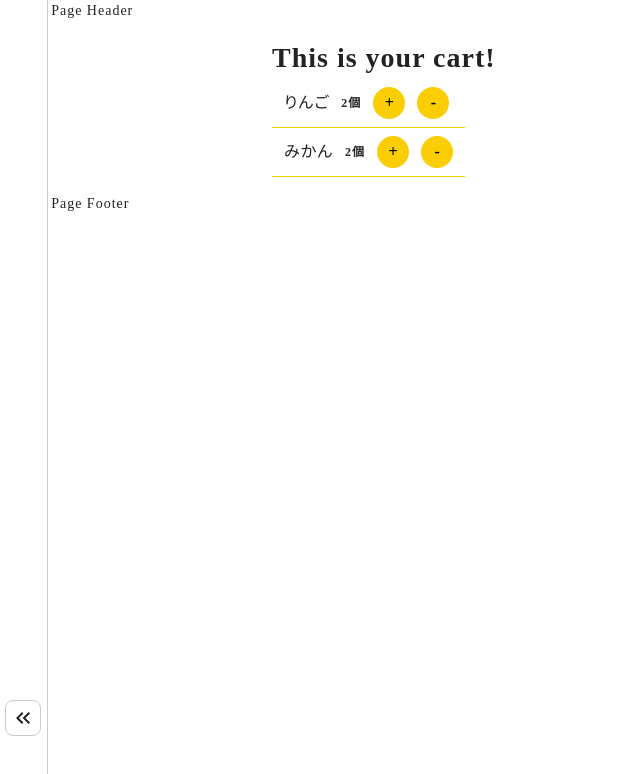
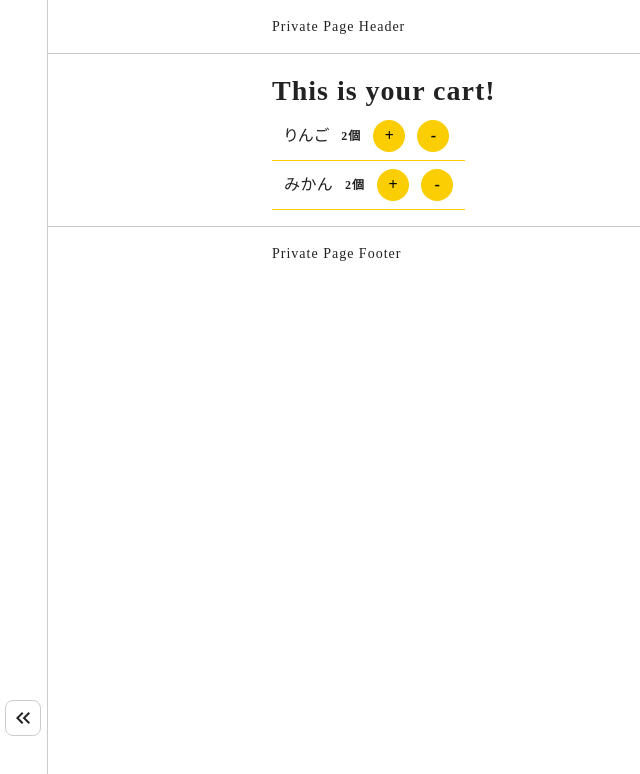
Before and after one commit to toraco/app-router-starter, a Next.js app: page /cart in a window 1280 px wide. Shown: the top 774 px of the page, without its empty margins (0-640 px from the left). Built offline with nearby package versions, Linux system fonts and the light colour scheme.

Commit message:
:lipstick: Fix private layout

```diff
--- a/src/app/(private)/layout.module.scss
+++ b/src/app/(private)/layout.module.scss
@@ -13,3 +13,27 @@
   padding: 16px;
   width: 100%;
 }
+
+.header {
+  border-bottom: 1px solid #cccccc;
+  box-sizing: border-box;
+  width: 100%;
+}
+
+.headerInner {
+  margin: 0 auto;
+  max-width: 768px;
+  padding: 16px;
+}
+
+.footer {
+  border-top: 1px solid #cccccc;
+  box-sizing: border-box;
+  width: 100%;
+}
+
+.footerInner {
+  margin: 0 auto;
+  max-width: 768px;
+  padding: 16px;
+}
--- a/src/app/(private)/layout.tsx
+++ b/src/app/(private)/layout.tsx
@@ -11,14 +11,18 @@ export default function PrivateLayout({ children }: { children: ReactNode }) {
   // }
   return (
     <>
-      <header>Private Page Header</header>
+      <header className={styles.header}>
+        <div className={styles.headerInner}>Private Page Header</div>
+      </header>
       <main className={styles.main}>
         <div className={styles.privatePage}>{children}</div>
         <Sidebar>
           <CartMenu />
         </Sidebar>
       </main>
-      <footer>Private Page Footer</footer>
+      <footer className={styles.footer}>
+        <div className={styles.footerInner}>Private Page Footer</div>
+      </footer>
     </>
   )
 }
```
